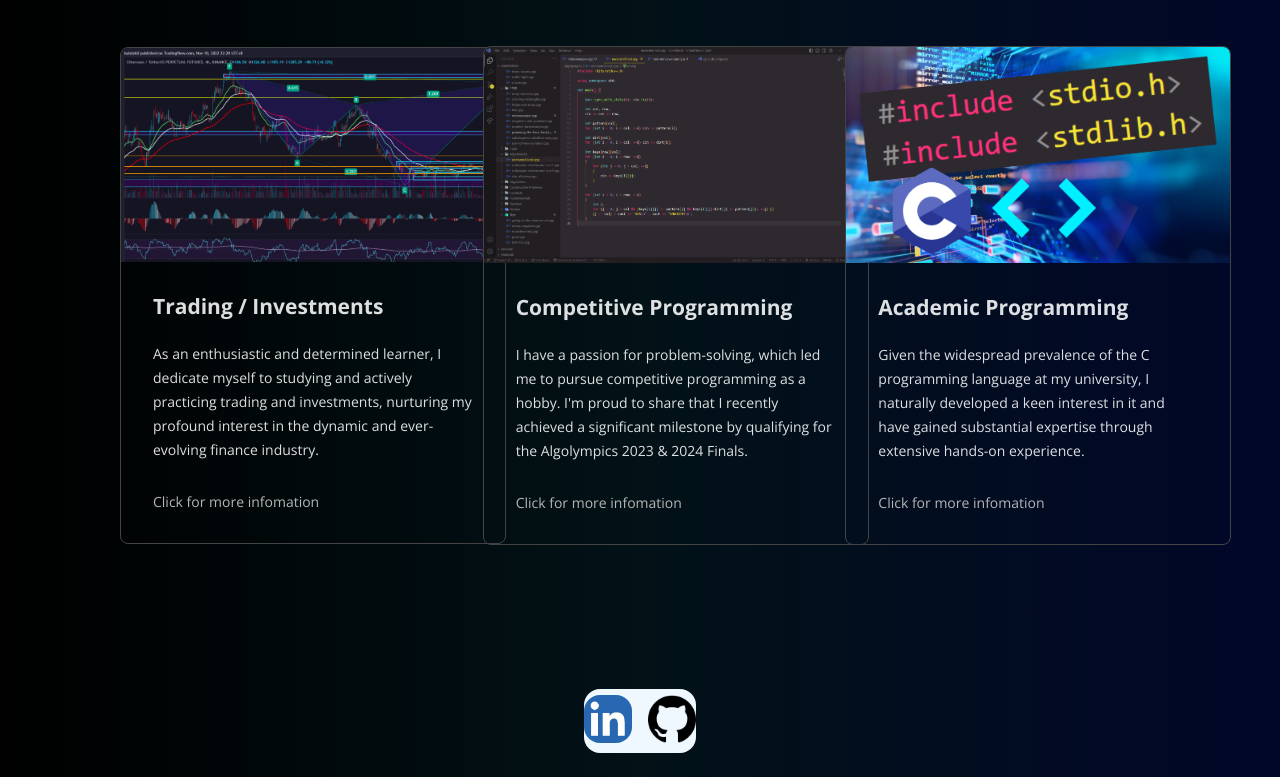
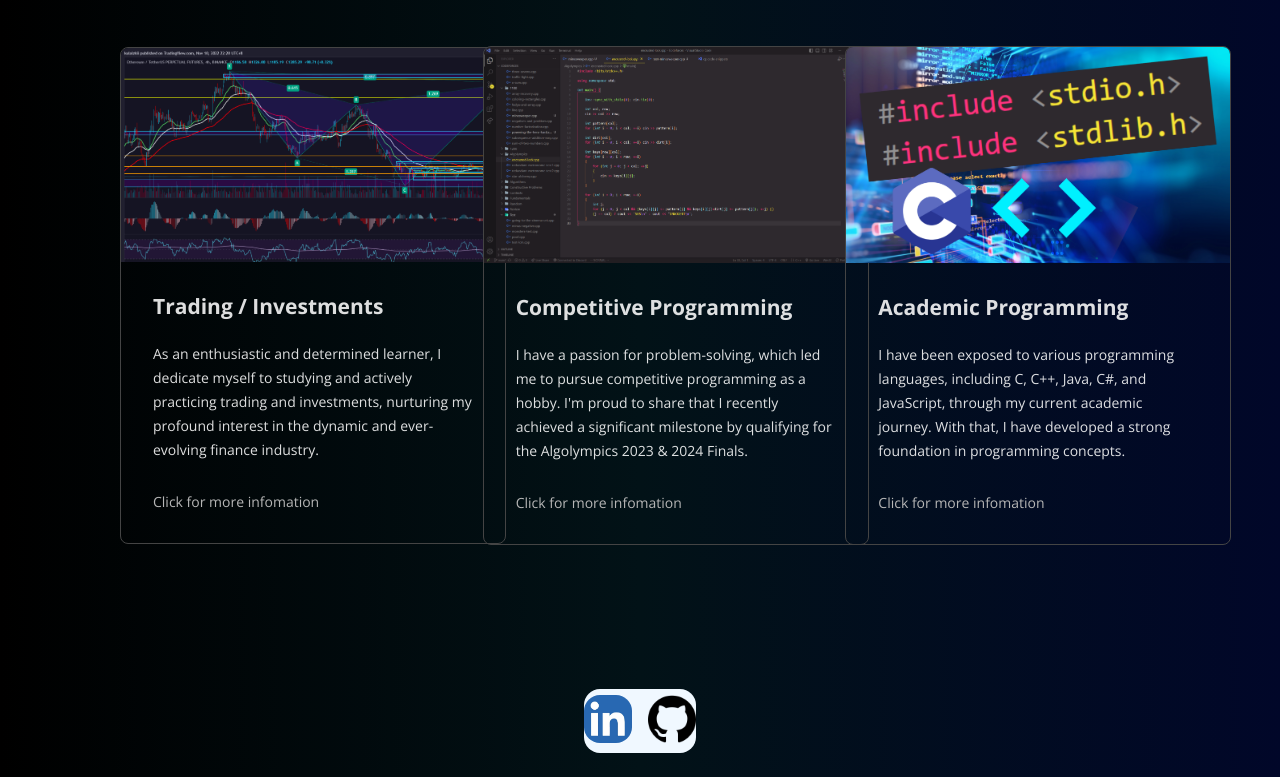
Before and after one commit to kulaizki/Portfolio, a React (Vite) app: page / in a window 1280 px wide. Shown: the part 1418-2195 px from the top of the page. Built offline with nearby package versions, Linux system fonts and the light colour scheme.

Commit message:
refactor: update academic prog description

```diff
--- a/src/data.js
+++ b/src/data.js
@@ -33,6 +33,7 @@ export const SkillsData = [
     img: "./c-programming.png",
     title: "Academic Programming",
     description: "Given the widespread prevalence of the C programming language at my university, I naturally developed a keen interest in it and have gained substantial expertise through extensive hands-on experience.",
+    description: "I have been exposed to various programming languages, including C, C++, Java, C#, and JavaScript, through my current academic journey. With that, I have developed a strong foundation in programming concepts.",
     link: "https://github.com/kulaizki/BSCS2",
   },
 ]
```
